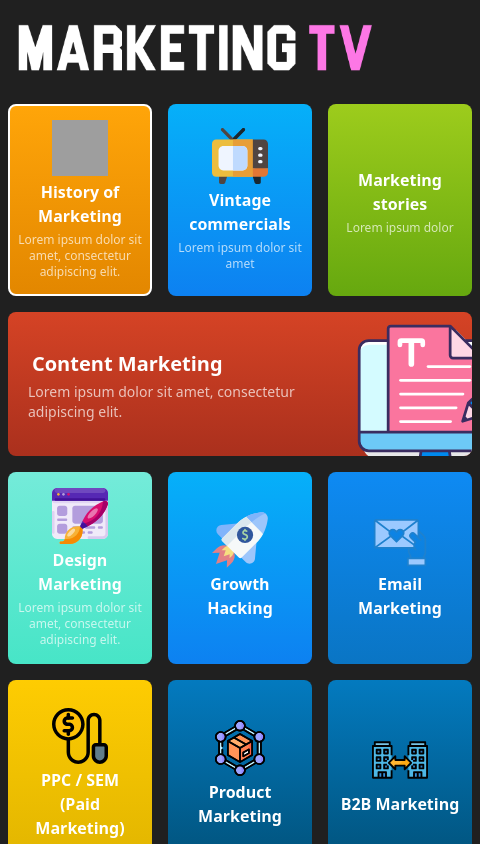
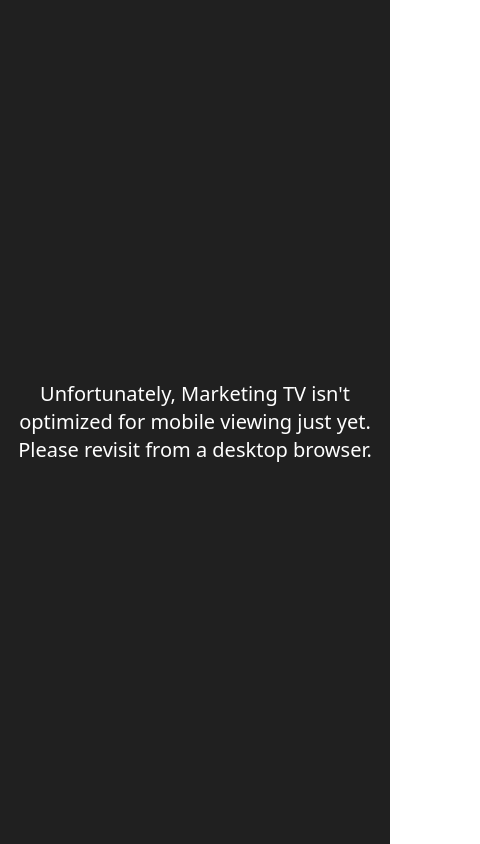
Before and after one commit to jesserowe/marketing-reschool.tv, a React (Create React App) app: page / in a window 390 px wide. Shown: the whole page, 480 px wide, since content can reach past the window. Built offline with nearby package versions, Linux system fonts and the light colour scheme; grey boxes are pictures that could not be loaded.

Commit message:
disable marketing tv on screens smaller than 1024px

```diff
--- a/src/App.js
+++ b/src/App.js
@@ -54,7 +54,6 @@
       // TODO: figure out this magic 6
       const newVolume = clamp(Math.round(bottom - e.pageY) + 6, 0, 100)
       videoControls.setVolume(newVolume)
-      console.log(newVolume)
       setVolume(newVolume)
       setIsMuted(newVolume === 0)
     }
@@ -64,7 +63,13 @@
   const remainingMinutes = Math.floor(remainingSeconds / 60)
 
   return (
-    <div className='flex w-screen'>
+    <>
+      <div className='absolute z-0 w-screen h-screen bg-near-black lg:hidden text-center flex'>
+        <p className='text-xl max-w-xl w-11/12 m-auto text-white'>
+          Unfortunately, Marketing TV isn't optimized for mobile viewing just yet. Please revisit from a desktop browser.
+        </p>
+      </div>
+      <div className='w-screen hidden lg:flex'>
         {/* video player */}
         <div id='video-player' className='relative flex-grow flex-shrink h-screen'>
           {/* mute button container */}
@@ -253,7 +258,8 @@
             ))}
           </div>
         </div>}
-    </div >
+      </div>
+    </>
   );
 }
 
--- a/tailwind.config.js
+++ b/tailwind.config.js
@@ -15,10 +15,10 @@
       },
       width: { '480': '480px' },
       inset: { '-1/8': '-12.5%' }
-    },
+    }
   },
   variants: {
-    extend: {},
+    extend: {}
   },
-  plugins: [],
+  plugins: []
 }
```
Lines whose indentation alone changed are shown as unchanged.
